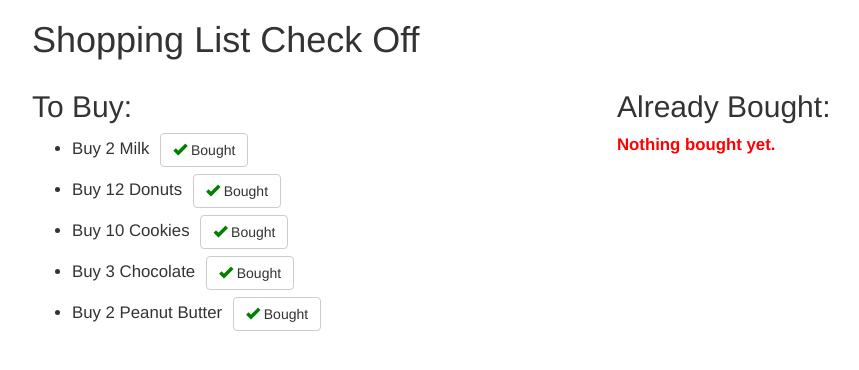
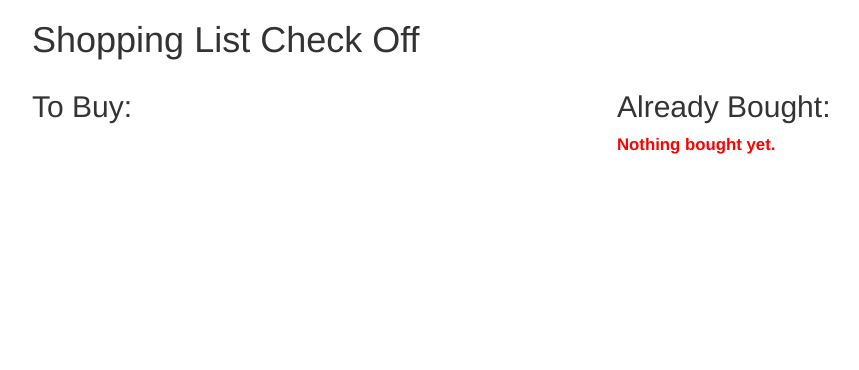
Before and after one commit to sswanson327/course5, a plain HTML site: page module2/index.html in a window 1280 px wide. Shown: the whole page, without its empty margins (38-897 px from the left). Drawn offline with Linux system fonts and the light colour scheme.

Commit message:
small change

```diff
--- a/module2/index.html
+++ b/module2/index.html
@@ -34,7 +34,7 @@
     <div ng-controller='ToBuyController as tbc' class="col-md-6">
      <h2>To Buy:</h2>
      <ul>
-       <li ng-repeat="item in tbc.items">
+       <li ng-repeat="tbc.items.length==0">
          Buy {{ item.quantity }} {{ item.name}}
          <button ng-click="tbc.boughtItem($index);" class="btn btn-default"><span class="glyphicon glyphicon-ok"></span> Bought</button>
        </li>
```
